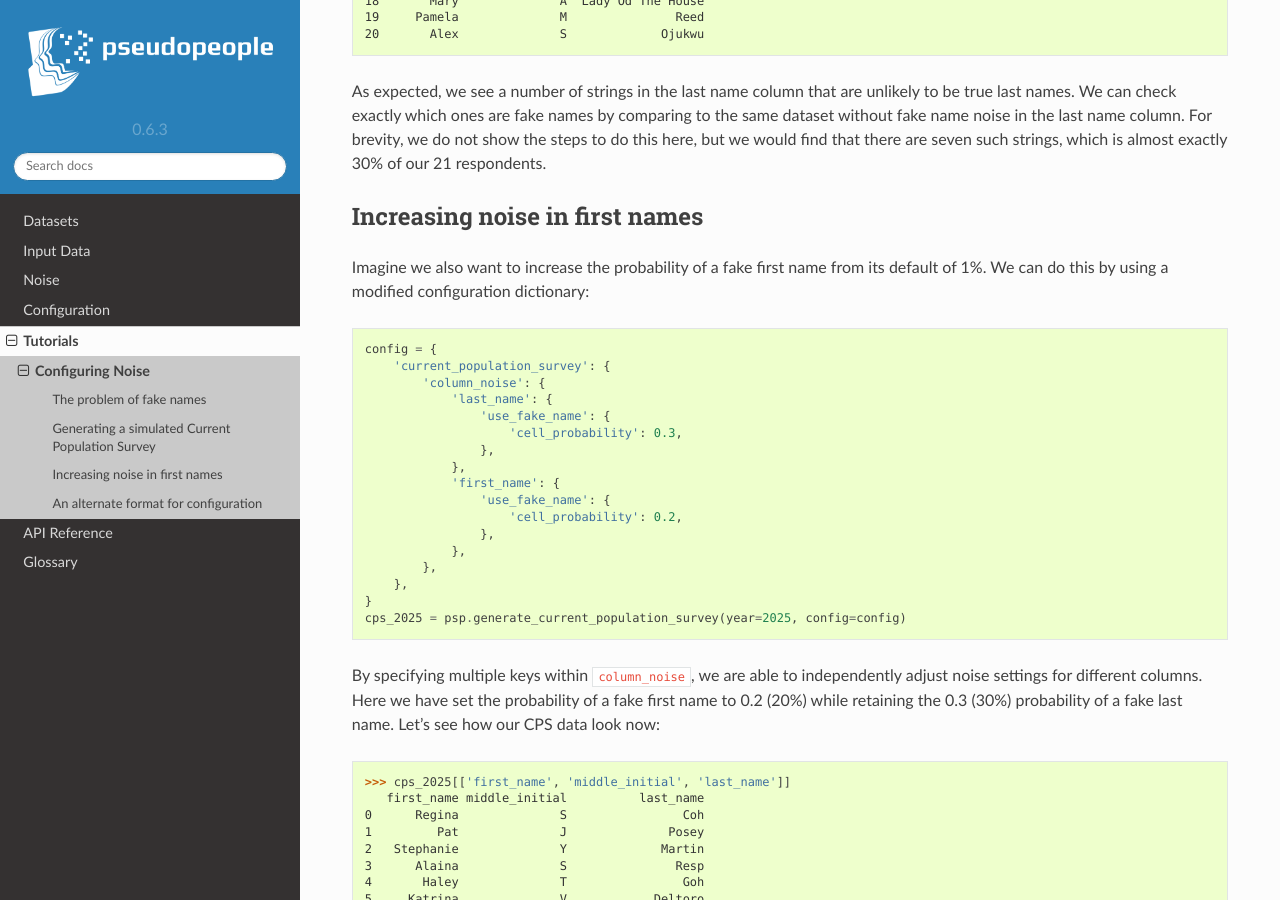
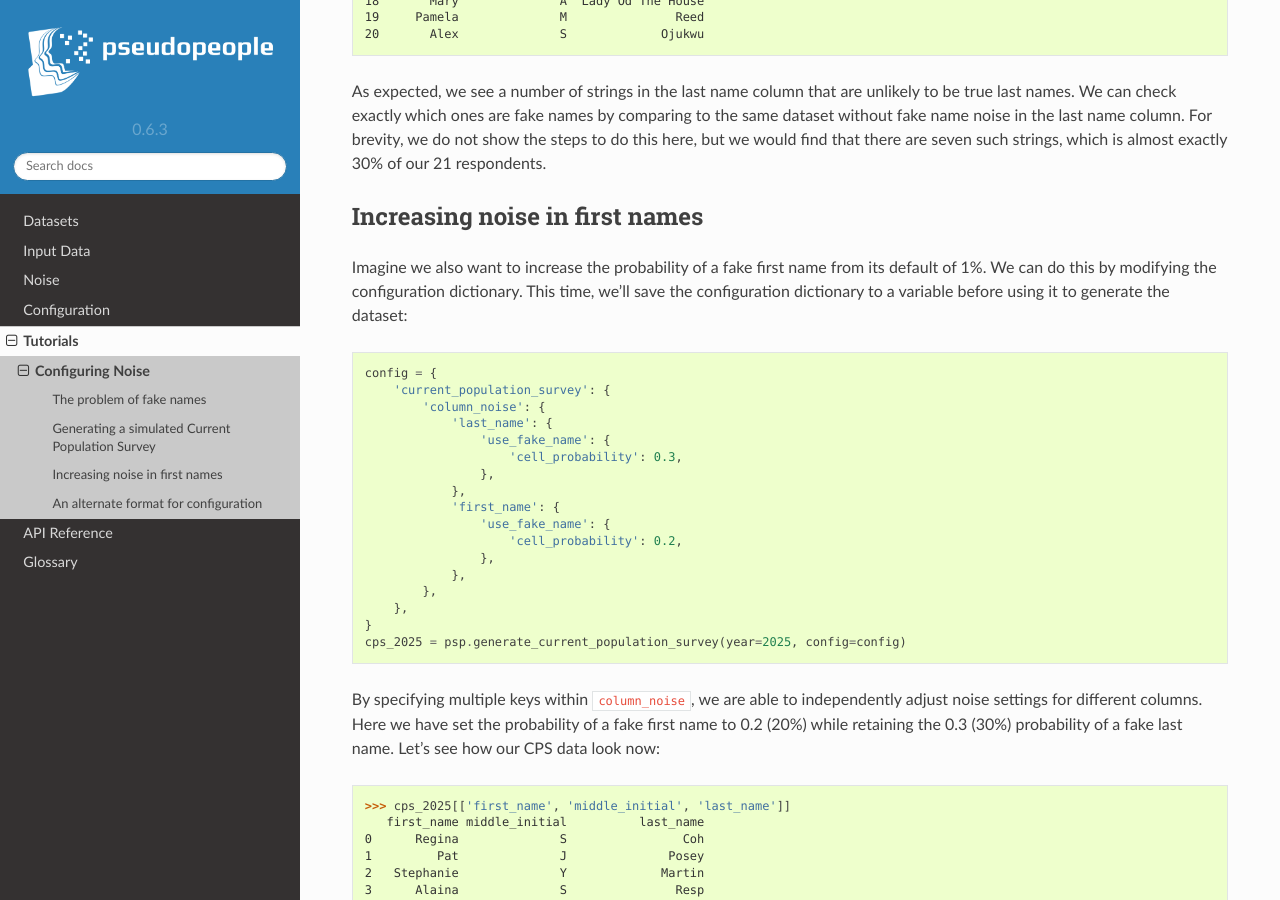
Before and after one commit to ihmeuw/pseudopeople, a Sphinx documentation site: the page built from docs/source/tutorials/configuring_noise.rst, in a window 1280 px wide and 900 px high, scrolled down 1441 px. Built offline with Sphinx 7.4.7 and the Read the Docs theme 2.0.0, drawn with Linux system fonts in a browser that asks for light colours.

Commit message:
Add explanation of config as variable
Co-authored-by: Nathaniel Blair-Stahn <ndbs@uw.edu>

```diff
--- a/docs/source/tutorials/configuring_noise.rst
+++ b/docs/source/tutorials/configuring_noise.rst
@@ -87,7 +87,7 @@ Increasing noise in first names
 -------------------------------
 
 Imagine we also want to increase the probability of a fake first name from its default of 1%.
-We can do this by using a modified configuration dictionary:
+We can do this by modifying the configuration dictionary. This time, we'll save the configuration dictionary to a variable before using it to generate the dataset:
 
 .. code-block:: python
 
```
